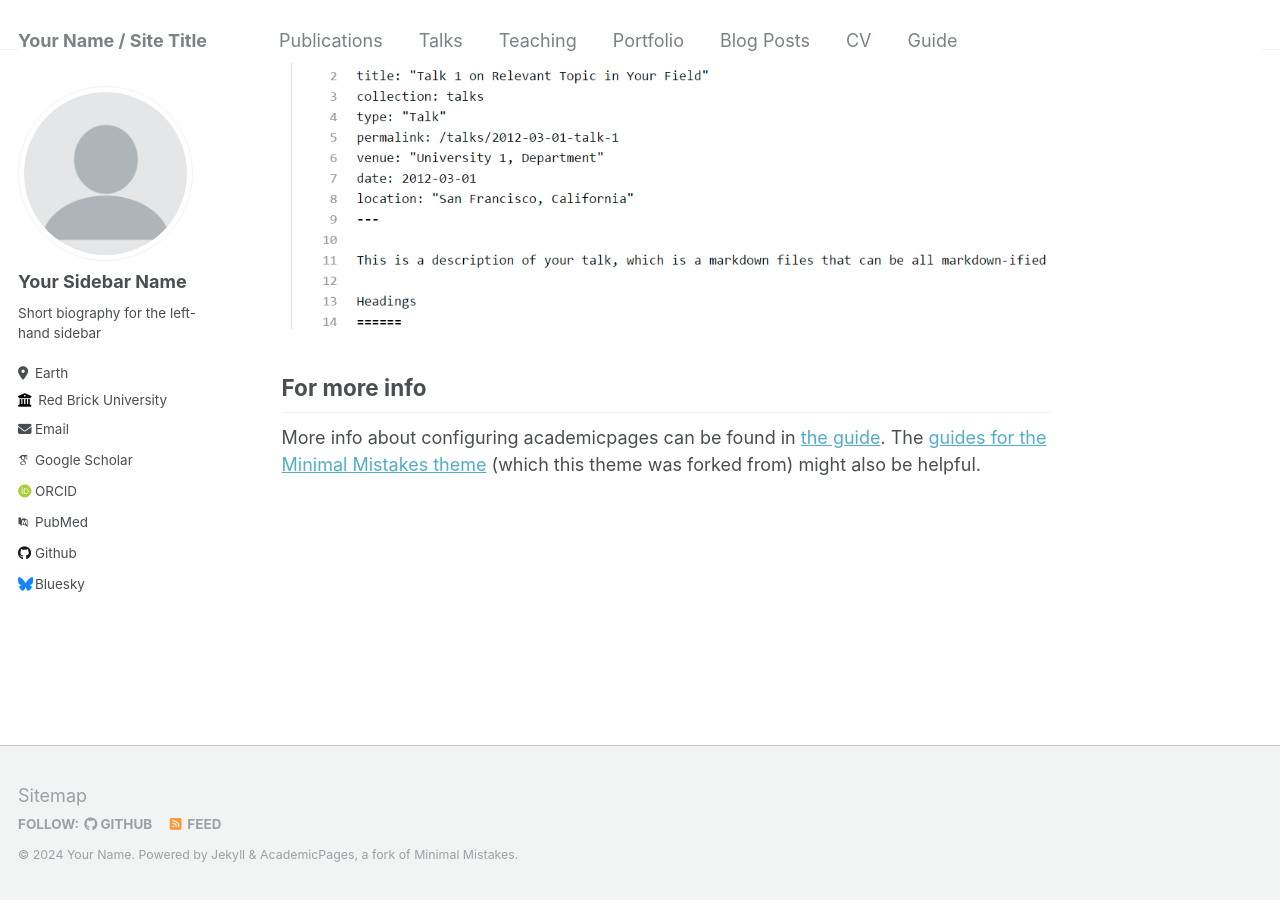
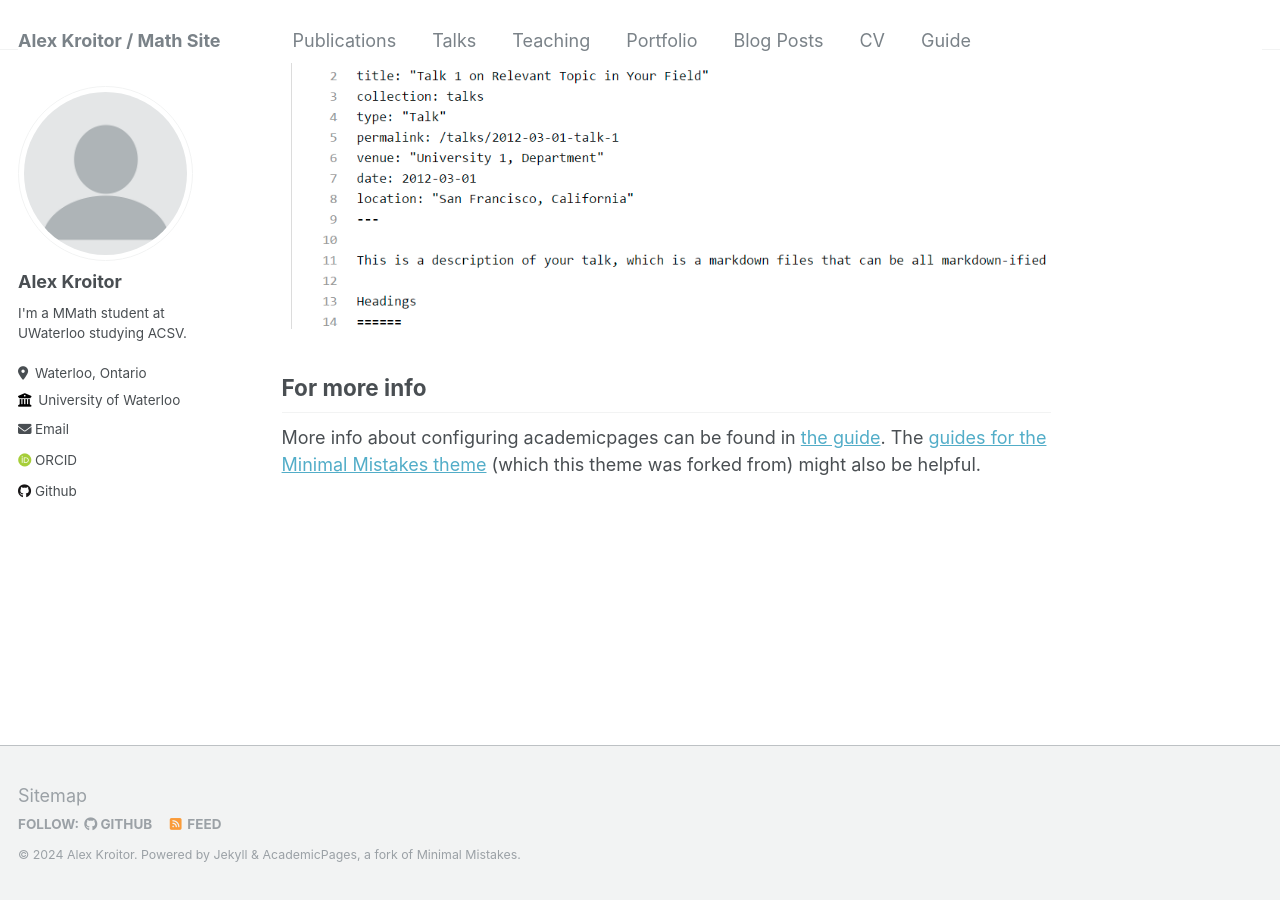
Before and after one commit to akroitor/akroitor.github.io, a Jekyll site: the page built from _pages/about.md, in a window 1280 px wide and 900 px high, scrolled down 2640 px. Built offline with Jekyll 4.4.1, drawn with Linux system fonts in a browser that asks for light colours; some web fonts are replaced.

Commit message:
Update _config.yml
Original config file setup.

```diff
--- a/_config.yml
+++ b/_config.yml
@@ -7,14 +7,14 @@
 # server process.
 
 # Basic Site Settings
-locale                   : "en-US"
-title                    : "Your Name / Site Title"
+locale                   : "en-CA"
+title                    : "Alex Kroitor / Math Site"
 title_separator          : "-"
-name                     : &name "Your Name"
-description              : &description "personal description"
-url                      : https://academicpages.github.io # the base hostname & protocol for your site e.g. "https://mmistakes.github.io"
+name                     : &name "Alex Kroitor"
+description              : &description "MMath in CO at UWaterloo."
+url                      : https://akroitor.github.io # the base hostname & protocol for your site e.g. "https://mmistakes.github.io"
 baseurl                  : "" # the subpath of your site, e.g. "/blog"
-repository               : "academicpages/academicpages.github.io"
+repository               : "akroitor/akroitor.github.io"
 
 # Site Author - The following control what appear as part of the author content on the side bar.
 #               If a field is blank the icon and link will not appear, otherwise it will be shown.
@@ -22,32 +22,32 @@ repository               : "academicpages/academicpages.github.io"
 author:
   # Biographic information
   avatar           : "profile.png"
-  name             : "Your Sidebar Name"
+  name             : "Alex Kroitor"
   pronouns         : # example: "she/her"
-  bio              : "Short biography for the left-hand sidebar"
-  location         : "Earth"
-  employer         : "Red Brick University"
+  bio              : "I'm a MMath student at UWaterloo studying ACSV."
+  location         : "Waterloo, Ontario"
+  employer         : "University of Waterloo"
   uri              : # URL
-  email            : "none@example.org"
+  email            : "apkroito@uwaterloo.ca"
 
   # Academic websites
   arxiv            : # URL - Update with the correct link to your profile
-  googlescholar    : "https://scholar.google.com/citations?user=PS_CX0AAAAAJ"
+  googlescholar    : # "https://scholar.google.com/citations?user=PS_CX0AAAAAJ"
   impactstory      : # URL
-  orcid            : "http://orcid.org/yourorcidurl"
-  pubmed           : "https://www.ncbi.nlm.nih.gov/pubmed/?term=john+snow"
+  orcid            : "https://orcid.org/0000-0002-0382-6540"
+  pubmed           : # URL
   researchgate     : # URL
 
   # Repositories and software development
   bitbucket        : # Username - Update with your username on the site
   codepen          : # Username
   dribbble         : # Username
-  github           : "academicpages"
+  github           : "akroitor"
   kaggle           : # Username
   stackoverflow    : # User number or user number and name (i.e., use "1" or "1/jeff-atwood")
 
   # Social media
-  bluesky          : "bsky.app" # Replace this with you Bluesky username
+  bluesky          : # "bsky.app" # Replace this with you Bluesky username
   facebook         : # Username
   flickr           : # Username
   foursquare       : # Username
```
